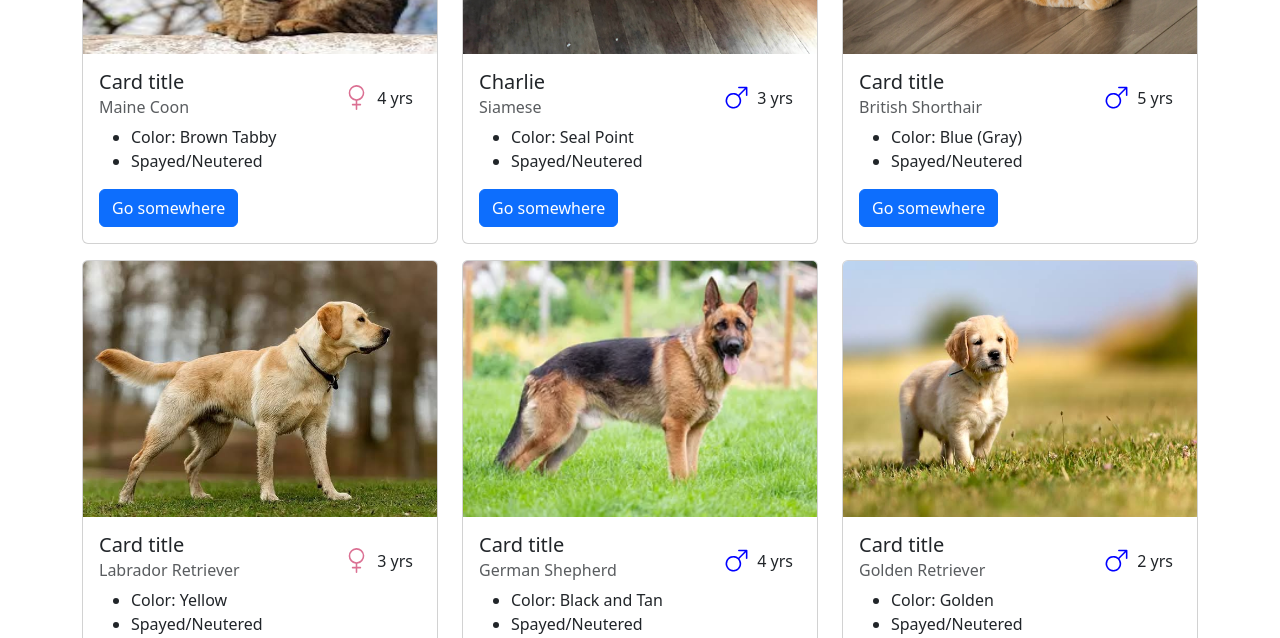
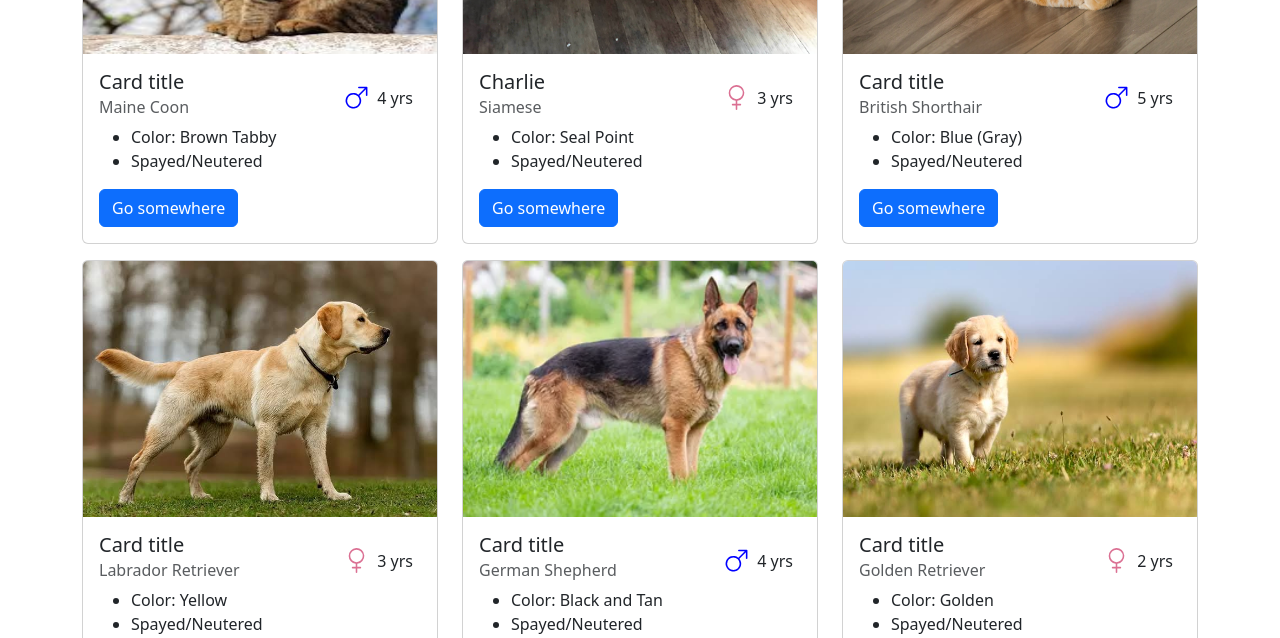
Before and after one commit to tomlinl1/ASE220-02-pet-management-application, a plain HTML site: page index.html in a window 1280 px wide. Shown: the part 321-959 px from the top of the page. Drawn offline with nearby package versions, Linux system fonts and the light colour scheme.

Commit message:
fixed sex svgs to match data from pet-info.md

```diff
--- a/index.html
+++ b/index.html
@@ -65,12 +65,12 @@
                   <svg
                     xmlns="http://www.w3.org/2000/svg"
                     fill="currentColor"
-                    class="icon female bi bi-gender-female"
+                    class="icon male bi bi-gender-male"
                     viewBox="0 0 16 16"
                   >
                     <path
                       fill-rule="evenodd"
-                      d="M8 1a4 4 0 1 0 0 8 4 4 0 0 0 0-8M3 5a5 5 0 1 1 5.5 4.975V12h2a.5.5 0 0 1 0 1h-2v2.5a.5.5 0 0 1-1 0V13h-2a.5.5 0 0 1 0-1h2V9.975A5 5 0 0 1 3 5"
+                      d="M9.5 2a.5.5 0 0 1 0-1h5a.5.5 0 0 1 .5.5v5a.5.5 0 0 1-1 0V2.707L9.871 6.836a5 5 0 1 1-.707-.707L13.293 2zM6 6a4 4 0 1 0 0 8 4 4 0 0 0 0-8"
                     />
                   </svg>
                   <span class="age">4 yrs</span>
@@ -103,12 +103,12 @@
                   <svg
                     xmlns="http://www.w3.org/2000/svg"
                     fill="currentColor"
-                    class="icon male bi bi-gender-male"
+                    class="icon female bi bi-gender-female"
                     viewBox="0 0 16 16"
                   >
                     <path
                       fill-rule="evenodd"
-                      d="M9.5 2a.5.5 0 0 1 0-1h5a.5.5 0 0 1 .5.5v5a.5.5 0 0 1-1 0V2.707L9.871 6.836a5 5 0 1 1-.707-.707L13.293 2zM6 6a4 4 0 1 0 0 8 4 4 0 0 0 0-8"
+                      d="M8 1a4 4 0 1 0 0 8 4 4 0 0 0 0-8M3 5a5 5 0 1 1 5.5 4.975V12h2a.5.5 0 0 1 0 1h-2v2.5a.5.5 0 0 1-1 0V13h-2a.5.5 0 0 1 0-1h2V9.975A5 5 0 0 1 3 5"
                     />
                   </svg>
                   <span class="age">3 yrs</span>
@@ -269,12 +269,12 @@
                   <svg
                     xmlns="http://www.w3.org/2000/svg"
                     fill="currentColor"
-                    class="icon male bi bi-gender-male"
+                    class="icon female bi bi-gender-female"
                     viewBox="0 0 16 16"
                   >
                     <path
                       fill-rule="evenodd"
-                      d="M9.5 2a.5.5 0 0 1 0-1h5a.5.5 0 0 1 .5.5v5a.5.5 0 0 1-1 0V2.707L9.871 6.836a5 5 0 1 1-.707-.707L13.293 2zM6 6a4 4 0 1 0 0 8 4 4 0 0 0 0-8"
+                      d="M8 1a4 4 0 1 0 0 8 4 4 0 0 0 0-8M3 5a5 5 0 1 1 5.5 4.975V12h2a.5.5 0 0 1 0 1h-2v2.5a.5.5 0 0 1-1 0V13h-2a.5.5 0 0 1 0-1h2V9.975A5 5 0 0 1 3 5"
                     />
                   </svg>
                   <span class="age">2 yrs</span>
```
